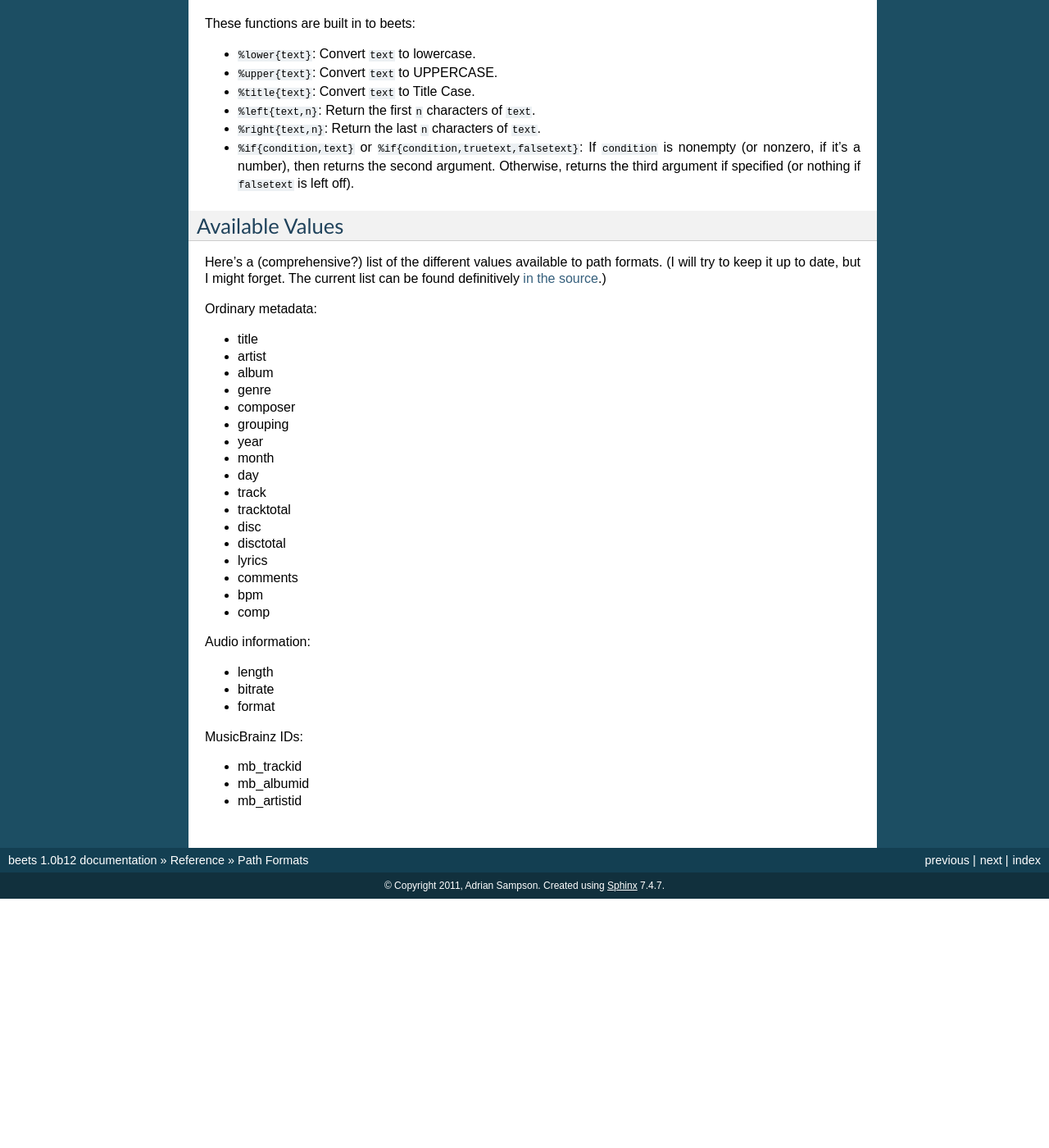
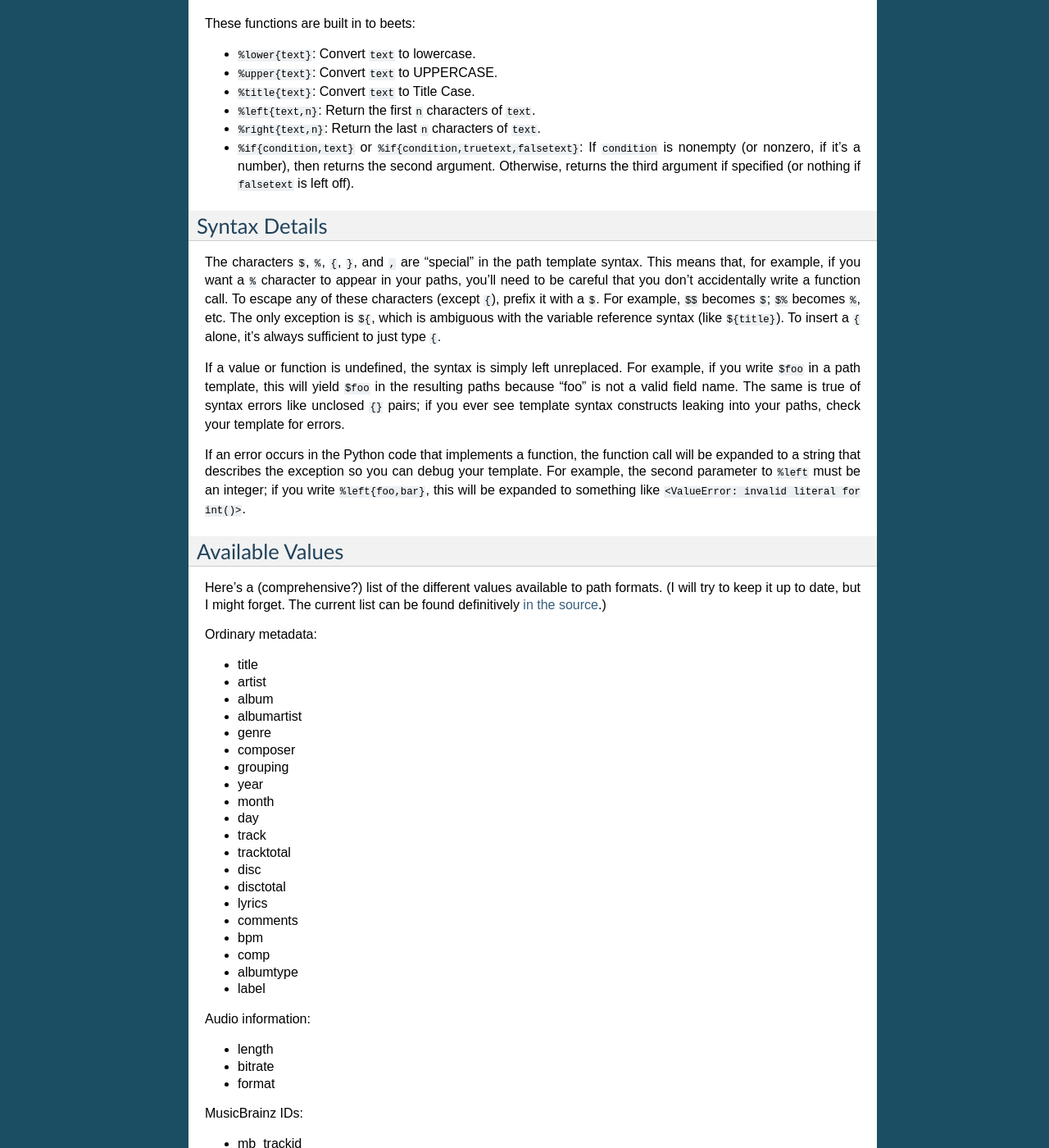
Before and after one commit to google-code-export/beets, a Sphinx documentation site: the page built from docs/reference/pathformat.rst, in a window 1280 px wide and 1400 px high, scrolled down 821 px. Shown: the whole window at 82% size. Built offline with Sphinx 7.4.7, drawn with Linux system fonts in a browser that asks for light colours; before the commit the page ends 1917 px from its top, so only the background shows below that; some of the changed text lies outside the part shown.

Commit message:
document some template syntax details

```diff
--- a/docs/reference/pathformat.rst
+++ b/docs/reference/pathformat.rst
@@ -20,8 +20,8 @@
 
 Because ``$`` is used to delineate a field reference, you can use ``$$`` to emit
 a dollars sign. As with `Python template strings`_, ``${title}`` is equivalent
-to ``$title``; you can use this if you need to separate the field name from the
-following text.
+to ``$title``; you can use this if you need to separate a field name from the
+text that follows it.
 
 .. _Python template strings: http://docs.python.org/library/string.html#template-strings
 
@@ -66,6 +66,32 @@
   the second argument. Otherwise, returns the third argument if specified (or
   nothing if ``falsetext`` is left off).
 
+
+Syntax Details
+--------------
+
+The characters ``$``, ``%``, ``{``, ``}``, and ``,`` are "special" in the path
+template syntax. This means that, for example, if you want a ``%`` character to
+appear in your paths, you'll need to be careful that you don't accidentally
+write a function call. To escape any of these characters (except ``{``), prefix
+it with a ``$``.  For example, ``$$`` becomes ``$``; ``$%`` becomes ``%``, etc.
+The only exception is ``${``, which is ambiguous with the variable reference
+syntax (like ``${title}``). To insert a ``{`` alone, it's always sufficient to
+just type ``{``.
+
+If a value or function is undefined, the syntax is simply left unreplaced. For
+example, if you write ``$foo`` in a path template, this will yield ``$foo`` in
+the resulting paths because "foo" is not a valid field name. The same is true of
+syntax errors like unclosed ``{}`` pairs; if you ever see template syntax
+constructs leaking into your paths, check your template for errors.
+
+If an error occurs in the Python code that implements a function, the function
+call will be expanded to a string that describes the exception so you can debug
+your template. For example, the second parameter to ``%left`` must be an
+integer; if you write ``%left{foo,bar}``, this will be expanded to something
+like ``<ValueError: invalid literal for int()>``.
+
+
 Available Values
 ----------------
 
@@ -81,6 +107,7 @@
 * title
 * artist
 * album
+* albumartist
 * genre
 * composer
 * grouping
@@ -95,6 +122,8 @@
 * comments
 * bpm
 * comp
+* albumtype
+* label
 
 Audio information:
 
```
Also changed, not shown: other parts of docs/reference/pathformat.rst (+1 -0 lines).
